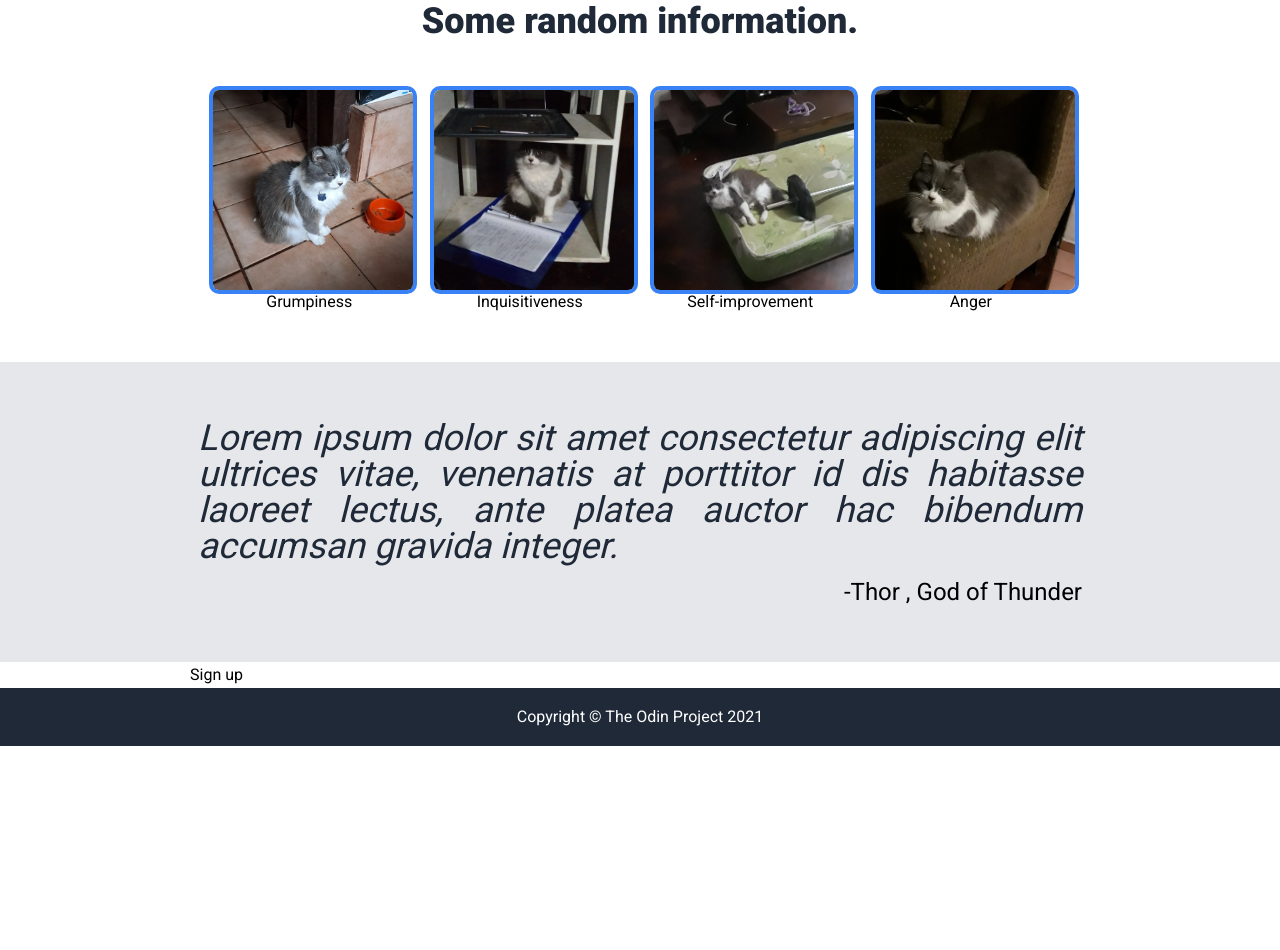
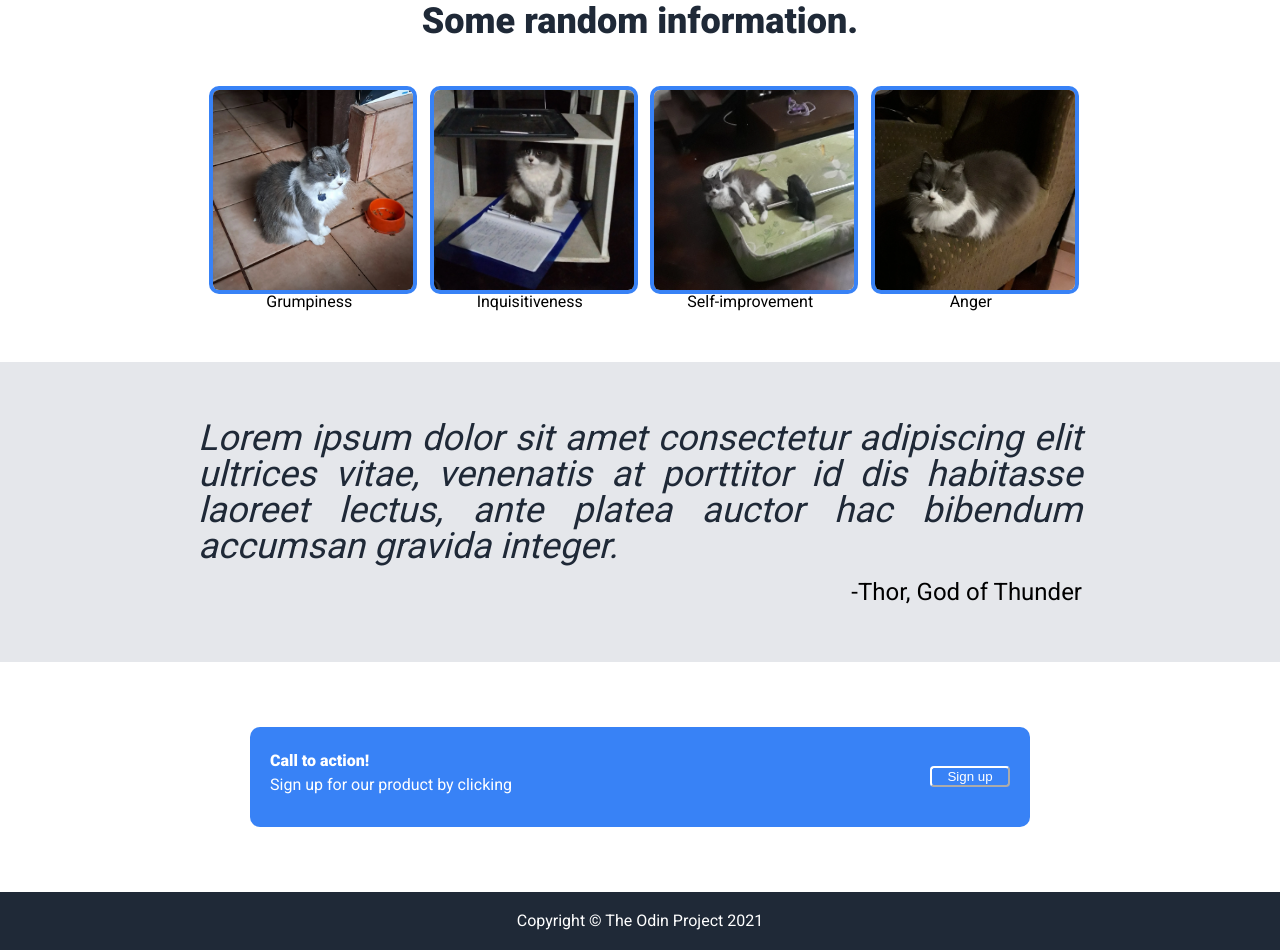
Before and after one commit to ManuelDAssoro/landing-page, a plain HTML site: page index.html in a window 1280 px wide. Shown: the part 507-1457 px from the top of the page. Before the commit the page ends 1253 px from the top, so only its background shows below. Drawn offline with Linux system fonts and the light colour scheme.

Commit message:
finish call to action section

```diff
--- a/index.html
+++ b/index.html
@@ -80,7 +80,7 @@
         </quote>
         <signature>
             <p>
-                -Thor   , God of Thunder
+                -Thor, God of Thunder
             </p>
         </signature>
     </div>
@@ -88,7 +88,13 @@
 
 <section>
     <div>
-        <h2> Sign up</h2>
+        <call-to-action>
+            <text>
+                <h2>Call to action!</h2>
+                <p>Sign up for our product by clicking</p>
+            </text>
+            <button> Sign up</button>
+        </call-to-action>
     </div>
 </section>
 
--- a/styles.css
+++ b/styles.css
@@ -223,6 +223,55 @@ signature {
   margin: 1vh;
 }
 
+/* CALL TO ACTION */
+
+call-to-action {
+  display:flex;
+  flex-direction: row;
+  justify-content: space-around;
+  margin: 60px;
+  min-height: 100px;
+  border-radius: 10px;
+  background-color: #3882f6;
+  display: block;
+}
+
+call-to-action text {
+  color:rgb(255, 255, 255);
+  flex-grow: 1;
+  margin: 20px;
+}
+
+call-to-action text h2{
+  font-weight: 900;
+  margin-bottom: 1vh;
+}
+
+call-to-action text p{
+  margin-bottom: 1vh;
+  font-weight: 100;
+}
+
+
+call-to-action button {
+  margin: 20px;
+  flex-grow: 1;
+  border-radius: 4px;
+  max-height: 40px;
+  max-width: 80px;
+  border-color:white;
+  color:white;
+  background-color: #3882f6;
+}
+
+@media (min-width: 500px) {
+  call-to-action {
+    display: flex;
+    flex-direction: row;
+    align-items: center;
+  }
+}
+
 /* */
 section {
 
```
